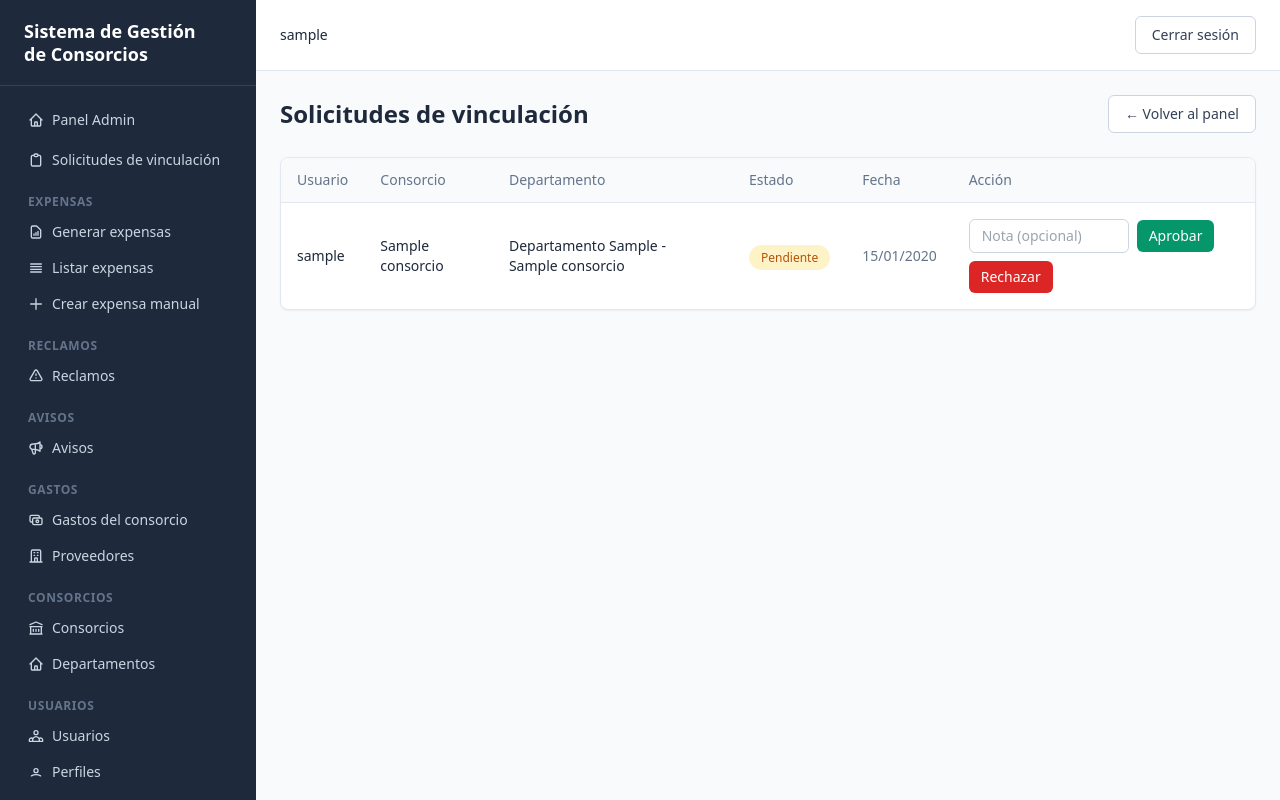
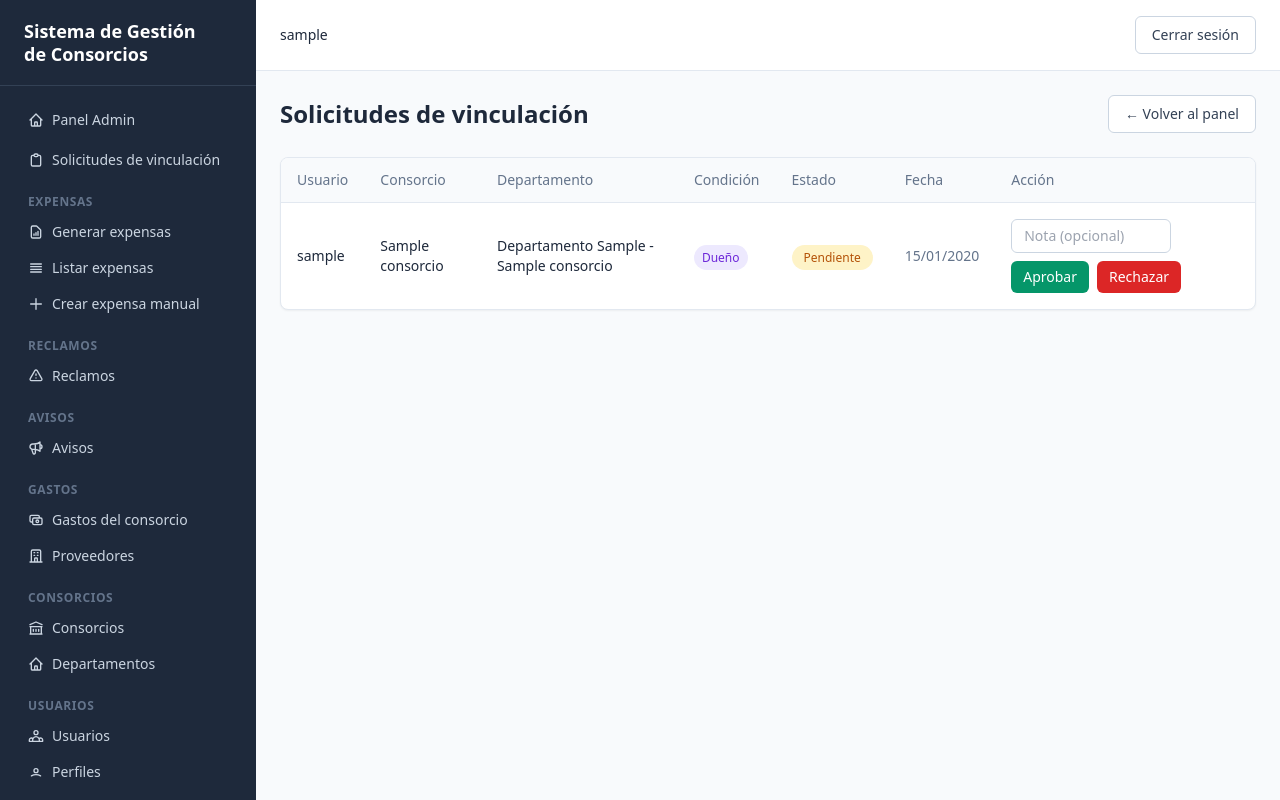
Before and after one commit to gogoroisler/TP-FINAL-BACKEND--IFTS18, a Django app: page /solicitudes/ in a window 1280 px wide. Run offline with Django 5.2, Linux system fonts and the light colour scheme; a user stored in the database is signed in; tables that the repository leaves empty hold one stand-in row (values such as "Sample post"); some libraries are stand-ins or nearby versions.

Commit message:
fix: campo condicion en solicitud de vinculacion + validacion en reclamos
- Agrega campo condicion (dueño/inquilino) a SolicitudVinculacion con
  migración correspondiente. El consorcista lo completa al solicitar
  vinculación y el admin lo ve en la lista de solicitudes.
- Corrige IntegrityError en CrearReclamoView cuando el usuario no tiene
  departamento asignado: ahora devuelve un error visible en el formulario
  en lugar de explotar con NOT NULL constraint.

Co-Authored-By: Claude Sonnet 4.6 <noreply@anthropic.com>

```diff
--- a/consorcios/models.py
+++ b/consorcios/models.py
@@ -42,9 +42,15 @@ class SolicitudVinculacion(models.Model):
         ('rechazada', 'Rechazada'),
     ]
 
+    CONDICION_CHOICES = [
+        ('dueno', 'Dueño'),
+        ('inquilino', 'Inquilino'),
+    ]
+
     usuario = models.ForeignKey(User, on_delete=models.CASCADE)
     consorcio = models.ForeignKey(Consorcio, on_delete=models.CASCADE)
     departamento = models.ForeignKey(Departamento, on_delete=models.CASCADE)
+    condicion = models.CharField(max_length=20, choices=CONDICION_CHOICES, default='dueno')
     estado = models.CharField(max_length=20, choices=ESTADO_CHOICES, default='pendiente')
     fecha = models.DateTimeField(auto_now_add=True)
     nota_admin = models.CharField(max_length=200, blank=True)
--- a/consorcios/views.py
+++ b/consorcios/views.py
@@ -72,7 +72,7 @@ class CrearSolicitudView(RolRequeridoMixin, CreateView):
     rol_requerido = 'consorcista'
     model = SolicitudVinculacion
     template_name = 'crear_solicitud.html'
-    fields = ['consorcio', 'departamento']
+    fields = ['consorcio', 'departamento', 'condicion']
     success_url = reverse_lazy('mis_expensas')
 
     def dispatch(self, request, *args, **kwargs):
--- a/reclamos/views.py
+++ b/reclamos/views.py
@@ -23,6 +23,9 @@ class CrearReclamoView(RolRequeridoMixin, CreateView):
         departamento = get_departamento_por_titularidad(self.request.user)
         if not departamento:
             departamento = get_departamento_por_usuario(self.request.user)
+        if not departamento:
+            form.add_error(None, 'No tenés un departamento asignado. Solicitá vinculación antes de crear un reclamo.')
+            return self.form_invalid(form)
         form.instance.usuario = self.request.user
         form.instance.departamento = departamento
         return super().form_valid(form)
--- a/templates/listar_solicitudes.html
+++ b/templates/listar_solicitudes.html
@@ -20,6 +20,7 @@
                 <th class="text-left px-4 py-3 text-sm font-medium text-slate-500">Usuario</th>
                 <th class="text-left px-4 py-3 text-sm font-medium text-slate-500">Consorcio</th>
                 <th class="text-left px-4 py-3 text-sm font-medium text-slate-500">Departamento</th>
+                <th class="text-left px-4 py-3 text-sm font-medium text-slate-500">Condición</th>
                 <th class="text-left px-4 py-3 text-sm font-medium text-slate-500">Estado</th>
                 <th class="text-left px-4 py-3 text-sm font-medium text-slate-500">Fecha</th>
                 <th class="text-left px-4 py-3 text-sm font-medium text-slate-500">Acción</th>
@@ -31,6 +32,13 @@
                 <td class="px-4 py-3 text-sm text-slate-800">{{ solicitud.usuario }}</td>
                 <td class="px-4 py-3 text-sm text-slate-800">{{ solicitud.consorcio }}</td>
                 <td class="px-4 py-3 text-sm text-slate-800">{{ solicitud.departamento }}</td>
+                <td class="px-4 py-3">
+                    {% if solicitud.condicion == 'dueno' %}
+                        <span class="px-2 py-1 rounded-full text-xs font-medium bg-violet-100 text-violet-700">Dueño</span>
+                    {% else %}
+                        <span class="px-2 py-1 rounded-full text-xs font-medium bg-slate-100 text-slate-600">Inquilino</span>
+                    {% endif %}
+                </td>
                 <td class="px-4 py-3">
                     {% if solicitud.estado == 'pendiente' %}
                         <span class="px-3 py-1 rounded-full text-xs font-medium bg-amber-100 text-amber-700">{{ solicitud.get_estado_display }}</span>
```
Also changed, not shown: templates/reclamos/crear_reclamo.html (+7 -0 lines), consorcios/migrations/0004_add_condicion_to_solicitudvinculacion.py (added).
